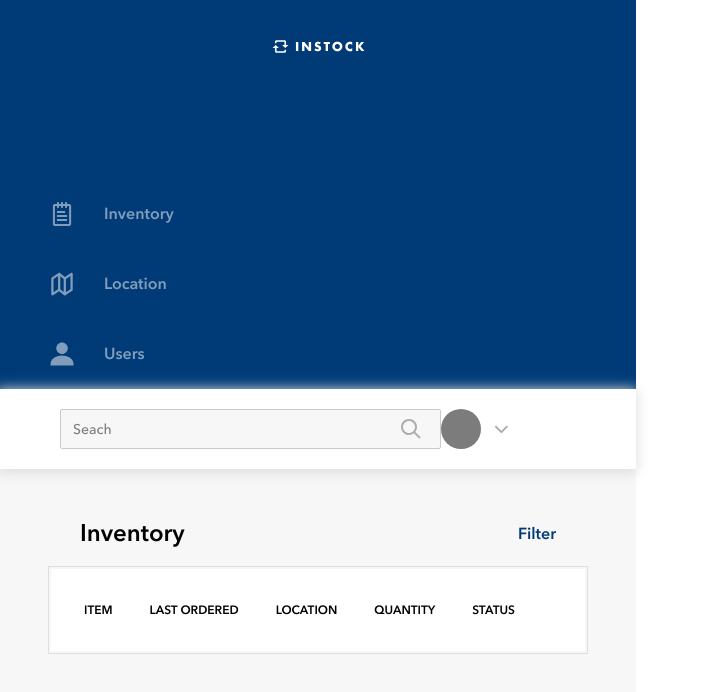
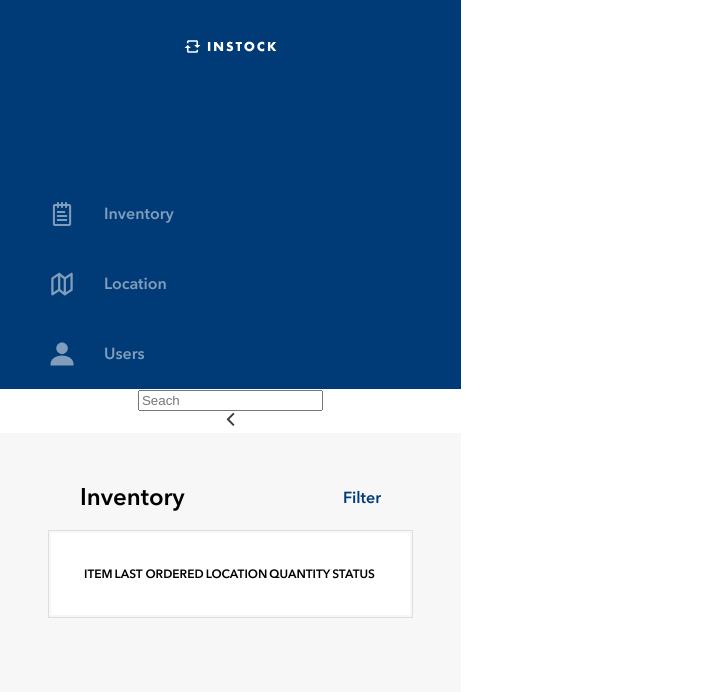
Before and after one commit to anigerla/inventoryGroupProject, a React (Create React App) app: page / in a window 1280 px wide. Shown: the top 692 px of the page, without its empty margins (0-702 px from the left). Built offline with nearby package versions, Linux system fonts and the light colour scheme.

Commit message:
small styling changes

```diff
--- a/src/styles/index.css
+++ b/src/styles/index.css
@@ -80,7 +80,6 @@ body {
           flex-direction: column;
   background-color: #003B77;
   min-width: 250px;
-  z-index: 900;
 }
 
 .sidebar .sidebar__logo img {
@@ -118,106 +117,6 @@ body {
 
 .sidebar .sidebar__links h3 {
   font-weight: 600;
-}
-
-.navbar {
-  height: 80px;
-  display: -webkit-box;
-  display: -ms-flexbox;
-  display: flex;
-  -webkit-box-align: center;
-      -ms-flex-align: center;
-          align-items: center;
-  -webkit-box-pack: justify;
-      -ms-flex-pack: justify;
-          justify-content: space-between;
-  padding: 0 60px;
-  -webkit-box-shadow: -1px 2px 12px 2px #DEDEDE;
-          box-shadow: -1px 2px 12px 2px #DEDEDE;
-  position: relative;
-}
-
-.navbar .navbar__form input {
-  width: 381px;
-  height: 40px;
-  background-color: #F7F7F7;
-  border: solid 1px #CACACA;
-  border-radius: 2px;
-  font-size: 14px;
-  font-family: 'Avenir Next';
-  line-height: 1.4em;
-  padding: 0 12px;
-  -webkit-box-sizing: border-box;
-          box-sizing: border-box;
-  font-weight: 500;
-  outline: none;
-  background-image: url("../components/Image Components/Search.svg");
-  background-repeat: no-repeat;
-  background-position: right center;
-  background-position-x: 340px;
-}
-
-.navbar .navbar__form input::-webkit-input-placeholder {
-  color: #7c7c7c;
-}
-
-.navbar .navbar__form input:-ms-input-placeholder {
-  color: #7c7c7c;
-}
-
-.navbar .navbar__form input::-ms-input-placeholder {
-  color: #7c7c7c;
-}
-
-.navbar .navbar__form input::placeholder {
-  color: #7c7c7c;
-}
-
-.navbar .navbar__form input:focus {
-  border-color: #004892;
-  color: #3A3A3A;
-}
-
-.navbar .navbar__form input:focus::-webkit-input-placeholder {
-  color: #3A3A3A;
-}
-
-.navbar .navbar__form input:focus:-ms-input-placeholder {
-  color: #3A3A3A;
-}
-
-.navbar .navbar__form input:focus::-ms-input-placeholder {
-  color: #3A3A3A;
-}
-
-.navbar .navbar__form input:focus::placeholder {
-  color: #3A3A3A;
-}
-
-.navbar .navbar__user {
-  display: -webkit-box;
-  display: -ms-flexbox;
-  display: flex;
-  -webkit-box-align: center;
-      -ms-flex-align: center;
-          align-items: center;
-}
-
-.navbar .navbar__user div {
-  width: 40px;
-  height: 40px;
-  background-color: #7c7c7c;
-  border-radius: 50%;
-}
-
-.navbar .navbar__user svg {
-  margin: 0 70px 0 16px;
-  -webkit-transform: rotate(-90deg);
-          transform: rotate(-90deg);
-}
-
-.navbar .navbar__user svg g {
-  fill: #ADADAD;
 }
 
 .main {
--- a/src/styles/index.scss
+++ b/src/styles/index.scss
@@ -120,7 +120,7 @@ h3 {
   background-color: $navy;
 }
 
-// Form field mixin
+//Form field mixin
 @mixin formField {
   font-family: 'Avenir Next';
   background-color: $white;
@@ -152,7 +152,6 @@ body {
   flex-direction: column;
   background-color: $navy;
   min-width: 250px;
-  z-index: 900;
 
   .sidebar__logo {
     img{
@@ -184,67 +183,6 @@ body {
     }
     h3 {
       font-weight: $demibold;
-    }
-  }
-}
-
-// Nav Bar
-
-.navbar{
-  height: 80px;
-  display: flex;
-  align-items: center;
-  justify-content: space-between;
-  padding: 0 60px;
-  box-shadow: -1px 2px 12px 2px $grey4;
-  position: relative;
-
-  .navbar__form{
-    input{
-      width: 381px;
-      height: 40px;
-      background-color: $grey5;
-      border: solid 1px $grey3;
-      border-radius: 2px;
-      font-size: 14px;
-      font-family: 'Avenir Next';
-      line-height:1.4em;
-      padding: 0 12px;
-      box-sizing: border-box;
-      font-weight: 500;
-      outline: none;
-      background-image: url('../components/Image Components/Search.svg');
-      background-repeat: no-repeat;
-      background-position: right center;
-      background-position-x: 340px;
-      &::placeholder{
-        color: $grey1;
-      }
-      &:focus{
-        border-color: $blue;
-        color: $black;
-        &::placeholder{
-        color: $black;
-      }
-      }
-    }
-  }
-
-  .navbar__user{
-    display: flex;
-    align-items: center;
-    div{
-      width: 40px;
-      height: 40px;
-      background-color: $grey1;
-      border-radius: 50%;
-    }
-    svg{
-      margin: 0 70px 0 16px;
-      transform: rotate(-90deg);
-      g {
-          fill: $grey2;
-        }
     }
   }
 }
```
Also changed, not shown: 1 other file (tests, documents, lock files or other folders).
